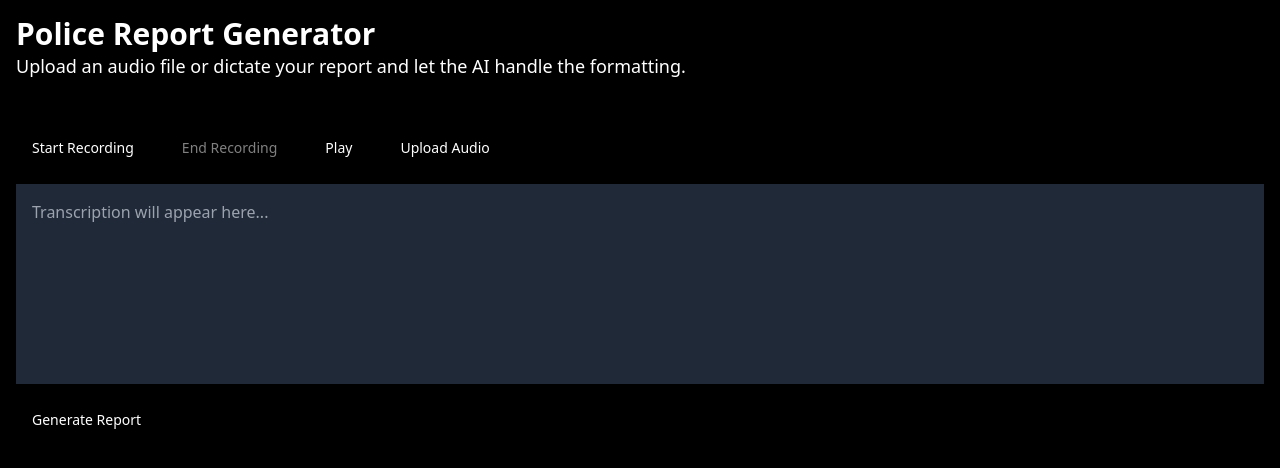
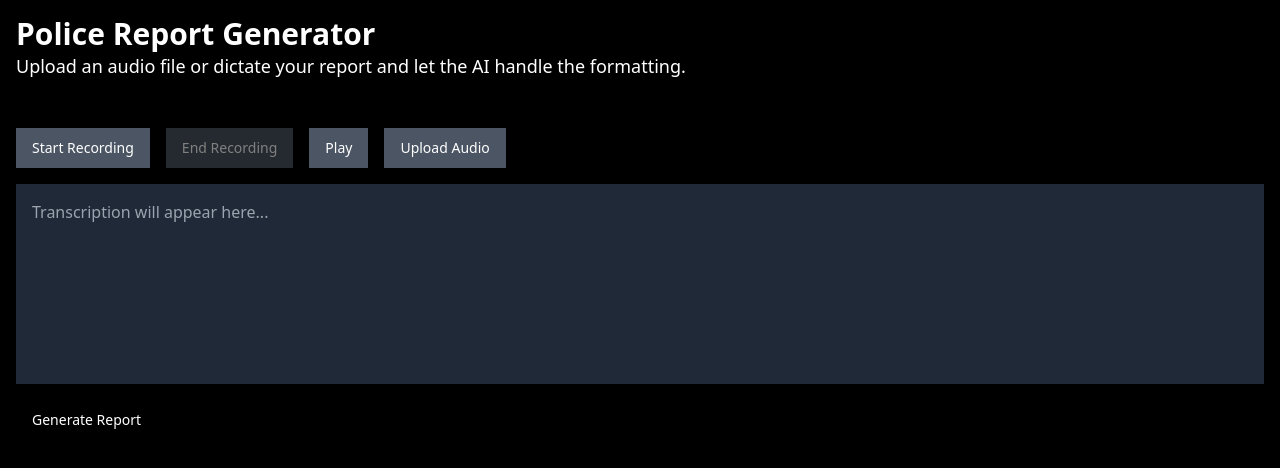
Before and after one commit to kkeeling/police-transcription-reporting-assistant, a React (Vite) app in the folder frontend/: page / in a window 1280 px wide. Shown: the top 468 px of the page. Built offline with nearby package versions, Linux system fonts and the light colour scheme; the HTML template or start-up script is replaced by a standard one.

Commit message:
fix: update button styles in PoliceReportGenerator component

```diff
--- a/frontend/src/components/PoliceReportGenerator.tsx
+++ b/frontend/src/components/PoliceReportGenerator.tsx
@@ -30,10 +30,10 @@ const PoliceReportGenerator: React.FC = () => {
   return (
     <div className="space-y-4">
       <div className="space-x-4">
-        <Button onClick={handleStartRecording} disabled={isRecording}>Start Recording</Button>
-        <Button onClick={handleEndRecording} disabled={!isRecording}>End Recording</Button>
-        <Button onClick={handlePlay}>Play</Button>
-        <Button onClick={handleUploadAudio}>Upload Audio</Button>
+        <Button onClick={handleStartRecording} disabled={isRecording} className="bg-gray-600 hover:bg-gray-700">Start Recording</Button>
+        <Button onClick={handleEndRecording} disabled={!isRecording} className="bg-gray-600 hover:bg-gray-700">End Recording</Button>
+        <Button onClick={handlePlay} className="bg-gray-600 hover:bg-gray-700">Play</Button>
+        <Button onClick={handleUploadAudio} className="bg-gray-600 hover:bg-gray-700">Upload Audio</Button>
       </div>
       <div className="bg-gray-800 p-4 rounded-lg min-h-[200px]">
         <p className="text-gray-400">{transcription || 'Transcription will appear here...'}</p>
```
